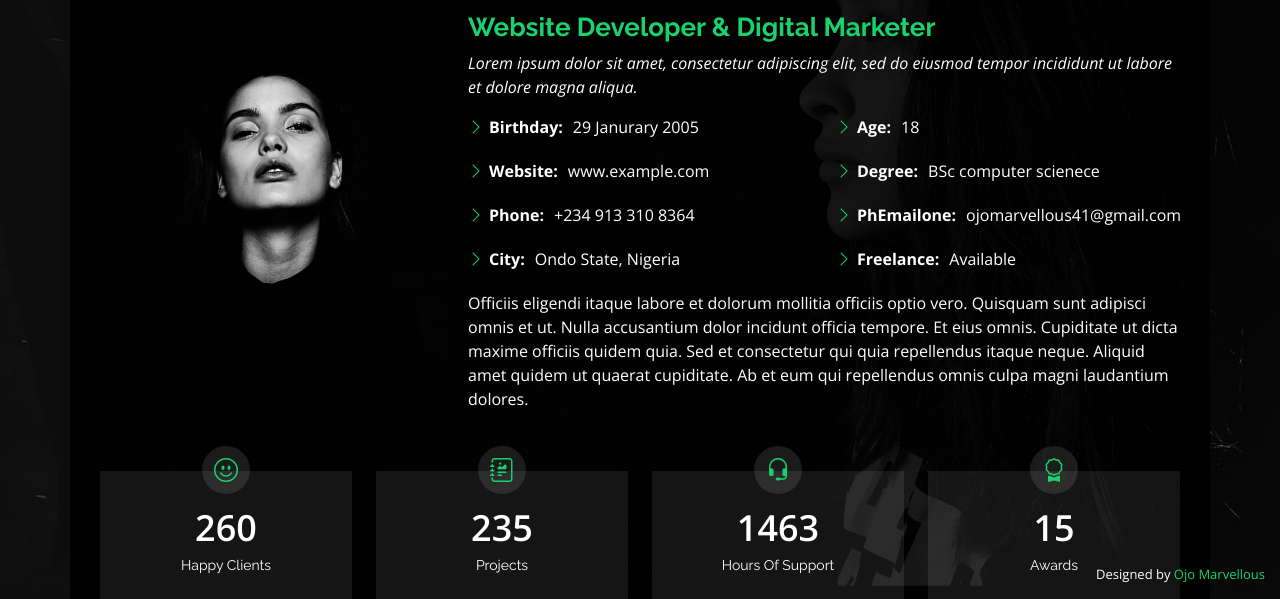
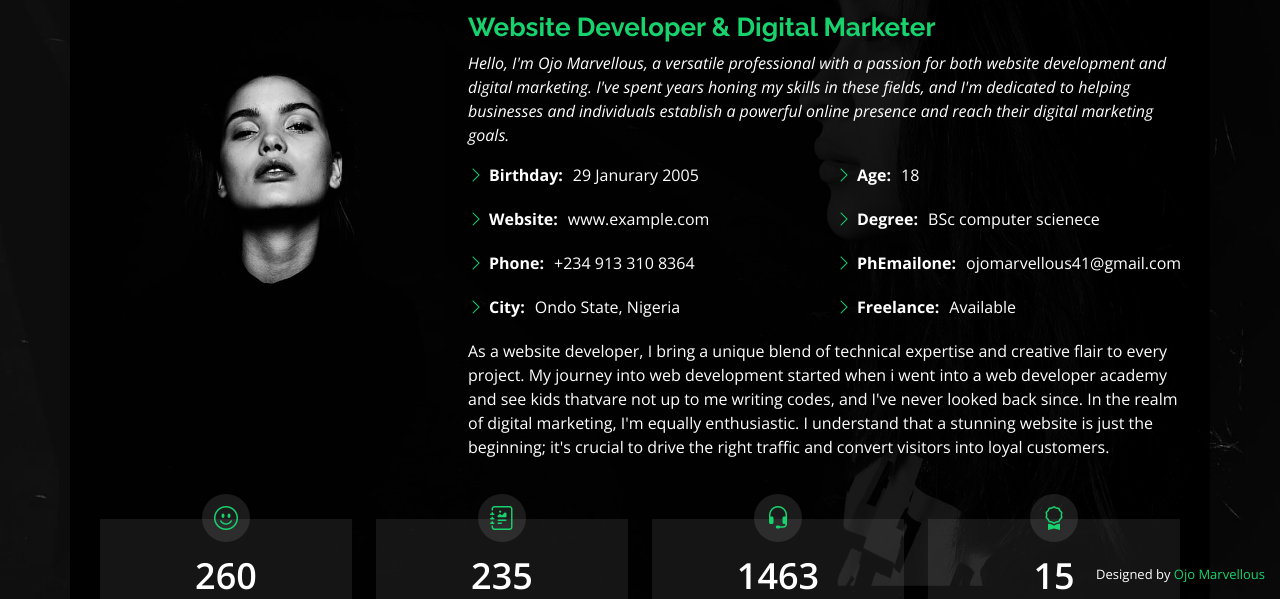
Before and after one commit to marvelmarvinwurld/personal, a plain HTML site: page index.html in a window 1280 px wide. Both pictures are taken after a click on the link "About". Shown: the part 201-800 px from the top of the page. Drawn offline with nearby package versions, Linux system fonts and the light colour scheme.

Commit message:
Update index.html

```diff
--- a/index.html
+++ b/index.html
@@ -87,8 +87,7 @@
         <div class="col-lg-8 pt-4 pt-lg-0 content" data-aos="fade-left">
           <h3>Website Developer &amp; Digital Marketer</h3>
           <p class="fst-italic">
-            Lorem ipsum dolor sit amet, consectetur adipiscing elit, sed do eiusmod tempor incididunt ut labore et dolore
-            magna aliqua.
+            Hello, I'm Ojo Marvellous, a versatile professional with a passion for both website development and digital marketing. I've spent years honing my skills in these fields, and I'm dedicated to helping businesses and individuals establish a powerful online presence and reach their digital marketing goals.
           </p>
           <div class="row">
             <div class="col-lg-6">
@@ -109,8 +108,8 @@
             </div>
           </div>
           <p>
-            Officiis eligendi itaque labore et dolorum mollitia officiis optio vero. Quisquam sunt adipisci omnis et ut. Nulla accusantium dolor incidunt officia tempore. Et eius omnis.
-            Cupiditate ut dicta maxime officiis quidem quia. Sed et consectetur qui quia repellendus itaque neque. Aliquid amet quidem ut quaerat cupiditate. Ab et eum qui repellendus omnis culpa magni laudantium dolores.
+            As a website developer, I bring a unique blend of technical expertise and creative flair to every project. My journey into web development started when i went into a web developer academy and see kids thatvare not up to me writing codes, and I've never looked back since.
+            In the realm of digital marketing, I'm equally enthusiastic. I understand that a stunning website is just the beginning; it's crucial to drive the right traffic and convert visitors into loyal customers.
           </p>
         </div>
       </div>
```
